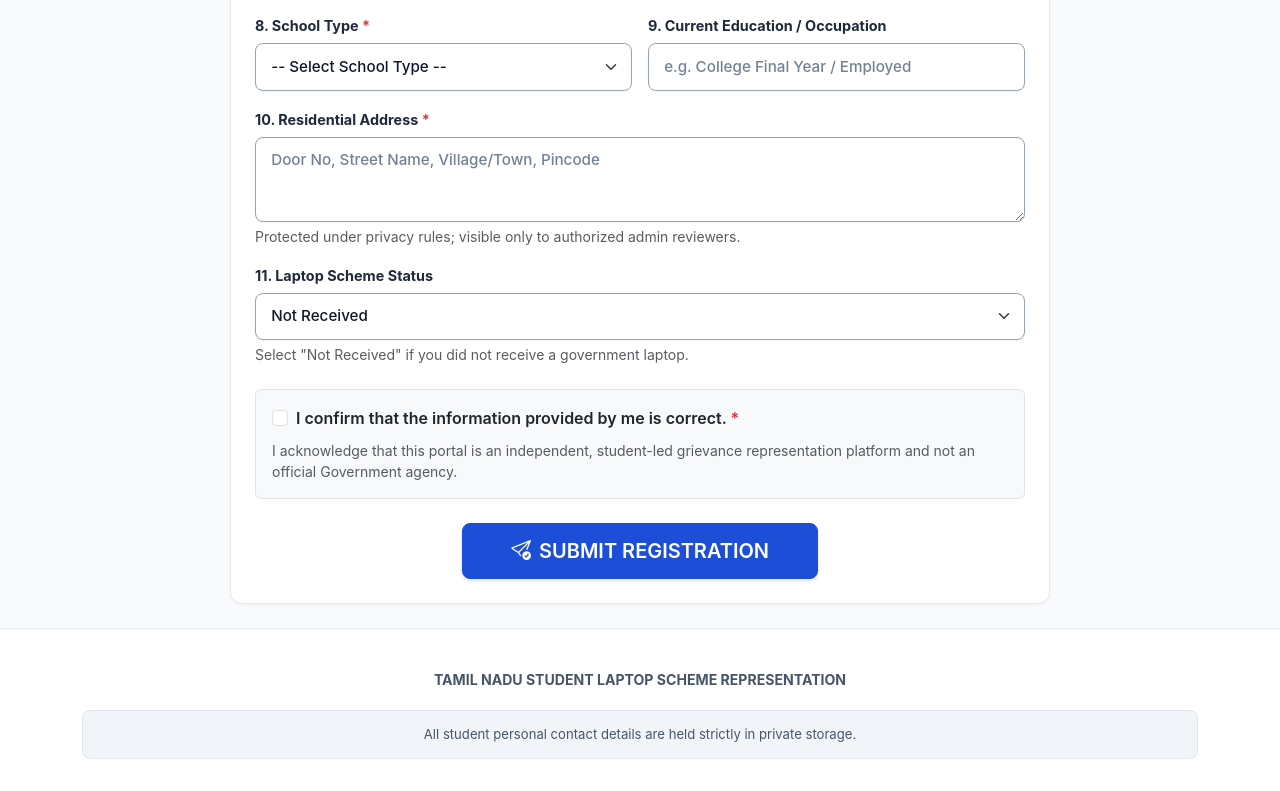
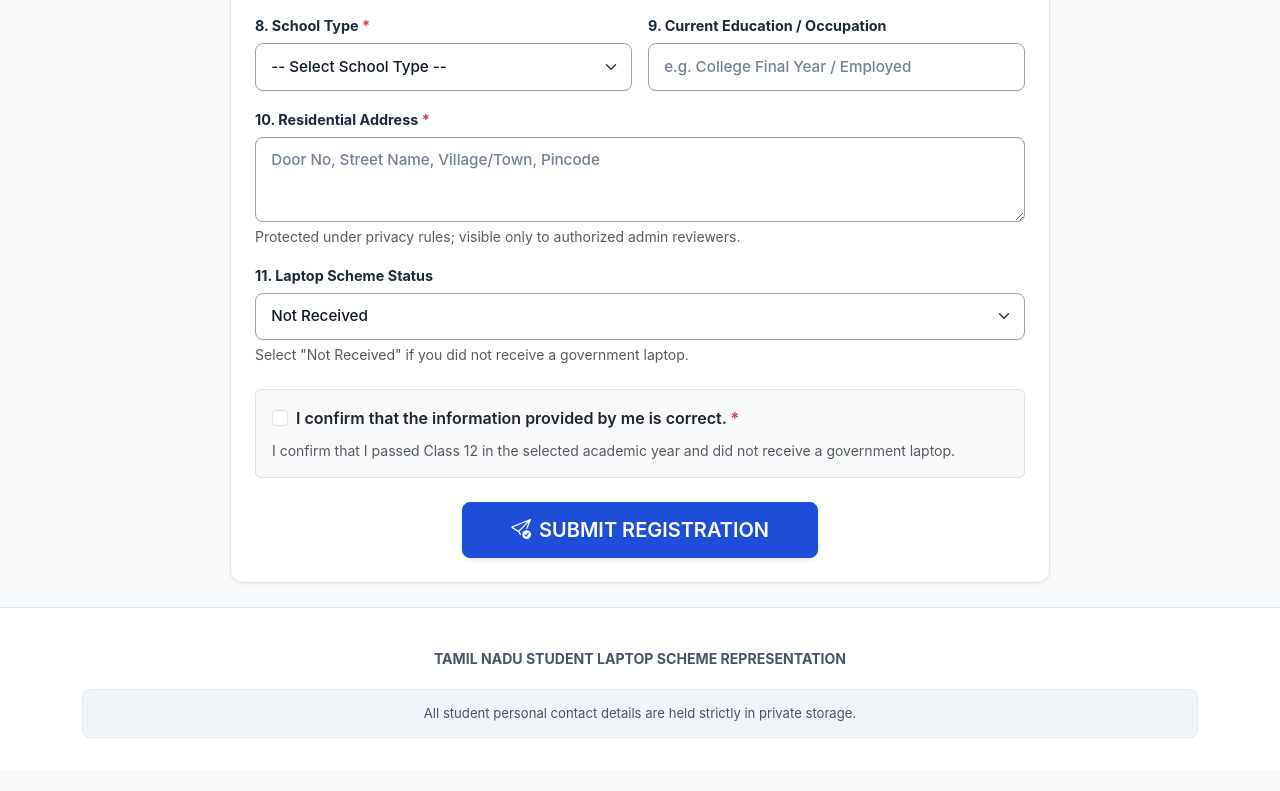
Before and after one commit to ragulkumar1116-source/TAMIL-NADU-STUDENT-LAPTOP-SCHEME, a plain HTML site: page register.html in a window 1280 px wide. Shown: the part 734-1525 px from the top of the page. After the commit the page ends 1504 px from the top, so only its background shows below. Drawn offline with nearby package versions, Linux system fonts and the light colour scheme.

Commit message:
Add files via upload

```diff
--- a/register.html
+++ b/register.html
@@ -202,7 +202,7 @@
                     </label>
                   </div>
                   <div class="text-muted small mt-2">
-                    I acknowledge that this portal is an independent, student-led grievance representation platform and not an official Government agency.
+                    I confirm that I passed Class 12 in the selected academic year and did not receive a government laptop.
                   </div>
                 </div>
               </div>
```
